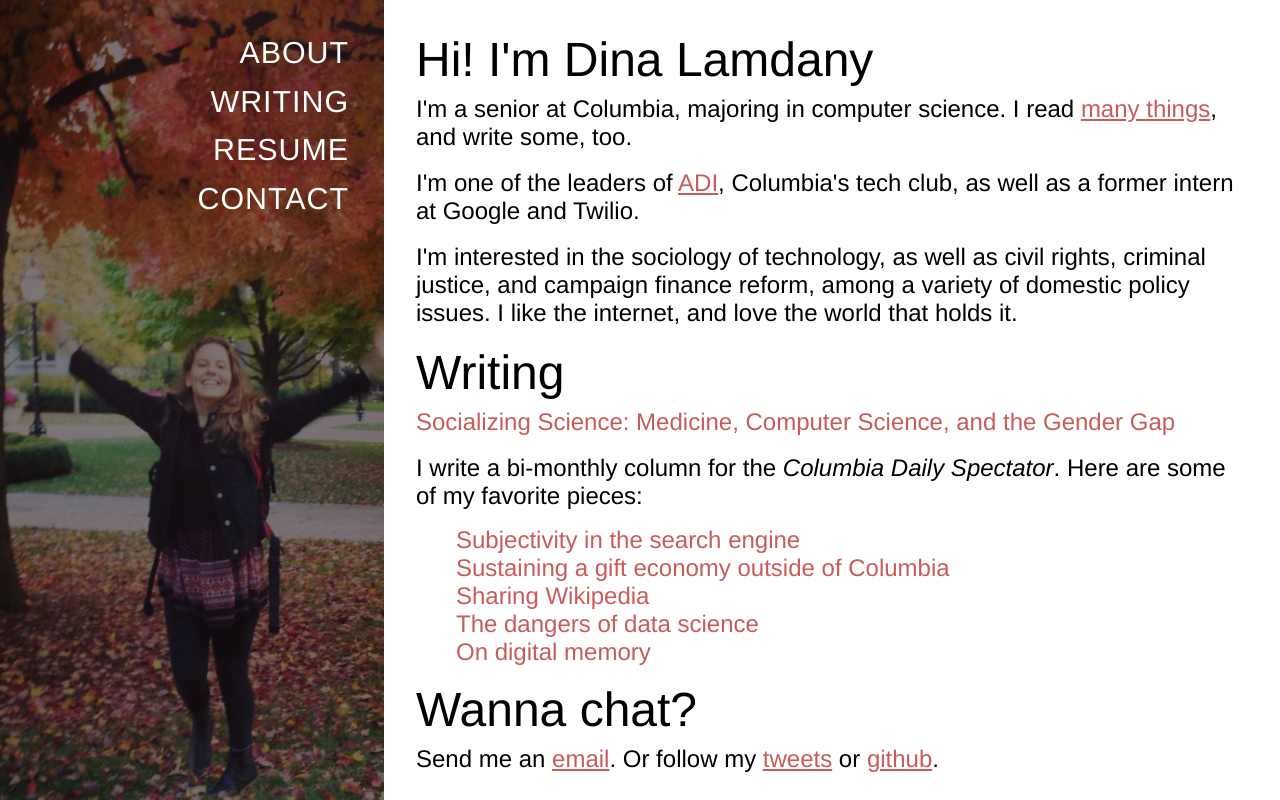
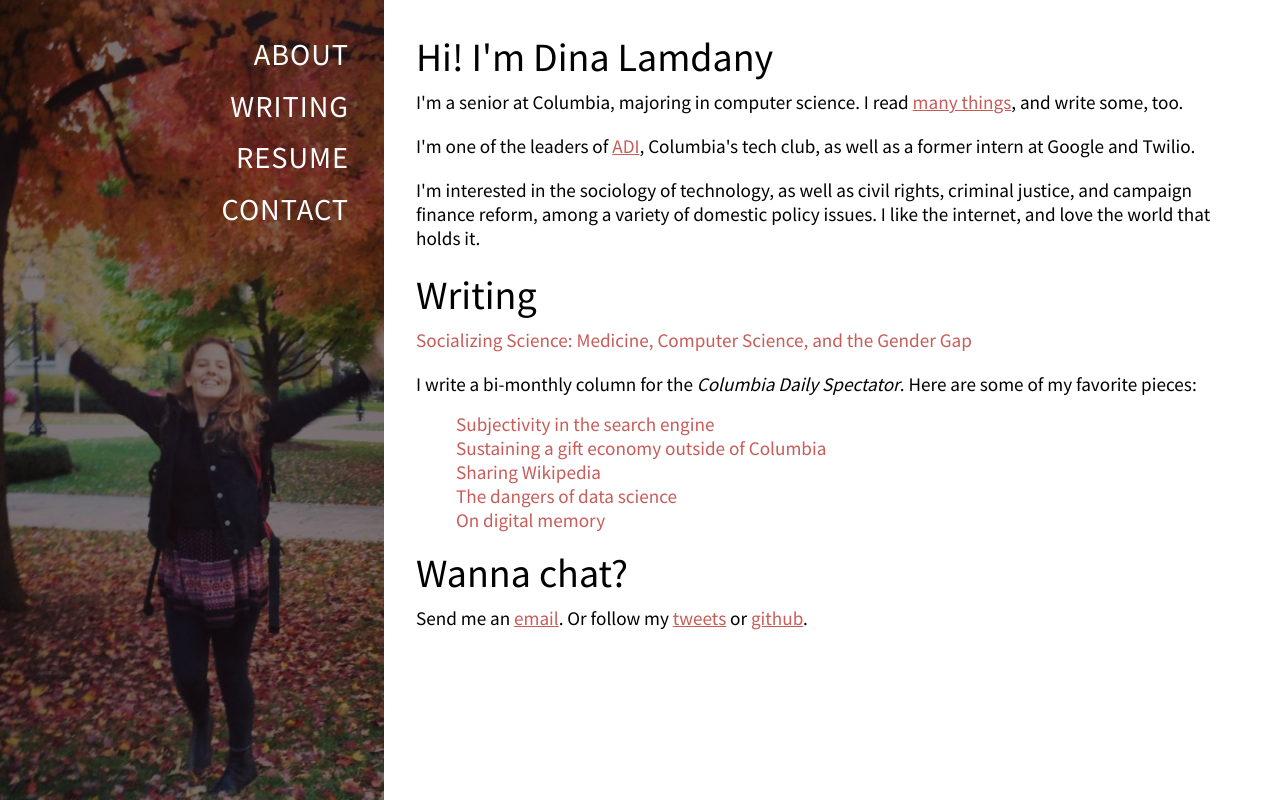
Before and after one commit to dinalamdany/dinalamdany.github.io, a plain HTML site: page index.html in a window 1280 px wide. Drawn offline with Linux system fonts and the light colour scheme.

Commit message:
a good font

```diff
--- a/index.css
+++ b/index.css
@@ -4,7 +4,7 @@ html, body {
   margin: 0;
   padding: 0;
   text-align: center;
-  font-family: 'Helvetica', sans-serif;
+  font-family: 'Source Sans Pro', sans-serif;
 }
 
 #left-side{
@@ -30,15 +30,14 @@ html, body {
 }
 
 h1{
-  font-weight: 100;
-  font-size: 3rem;
+  font-weight: 400;
+  font-size: 2.5rem;
   text-align: left;
   margin: 0 0 0.5rem;
 }
 
 p, #writing li {
-  font-weight: 200;
-  font-size: 1.5rem;
+  font-size: 1.2rem;
   text-align: left;
   margin: 0 auto;
 }
@@ -58,7 +57,6 @@ a:hover {
 
 #nav {
   color: white;
-  font-weight:300;
   letter-spacing: 1px;
   font-size: 1.9rem;
   display: table;
--- a/index.html
+++ b/index.html
@@ -7,7 +7,8 @@
     <meta name="description" content="The personal website of Dina Lamdany">
     <meta name="author" content="Dina Lamdany">
     <meta name="viewport" content="width=device-width,initial-scale=1">
-   <link rel="stylesheet" href="index.css">
+    <link href='http://fonts.googleapis.com/css?family=Source+Sans+Pro:400,700' rel='stylesheet' type='text/css'>
+    <link rel="stylesheet" href="index.css">
 </head>
 
 <body>
```
